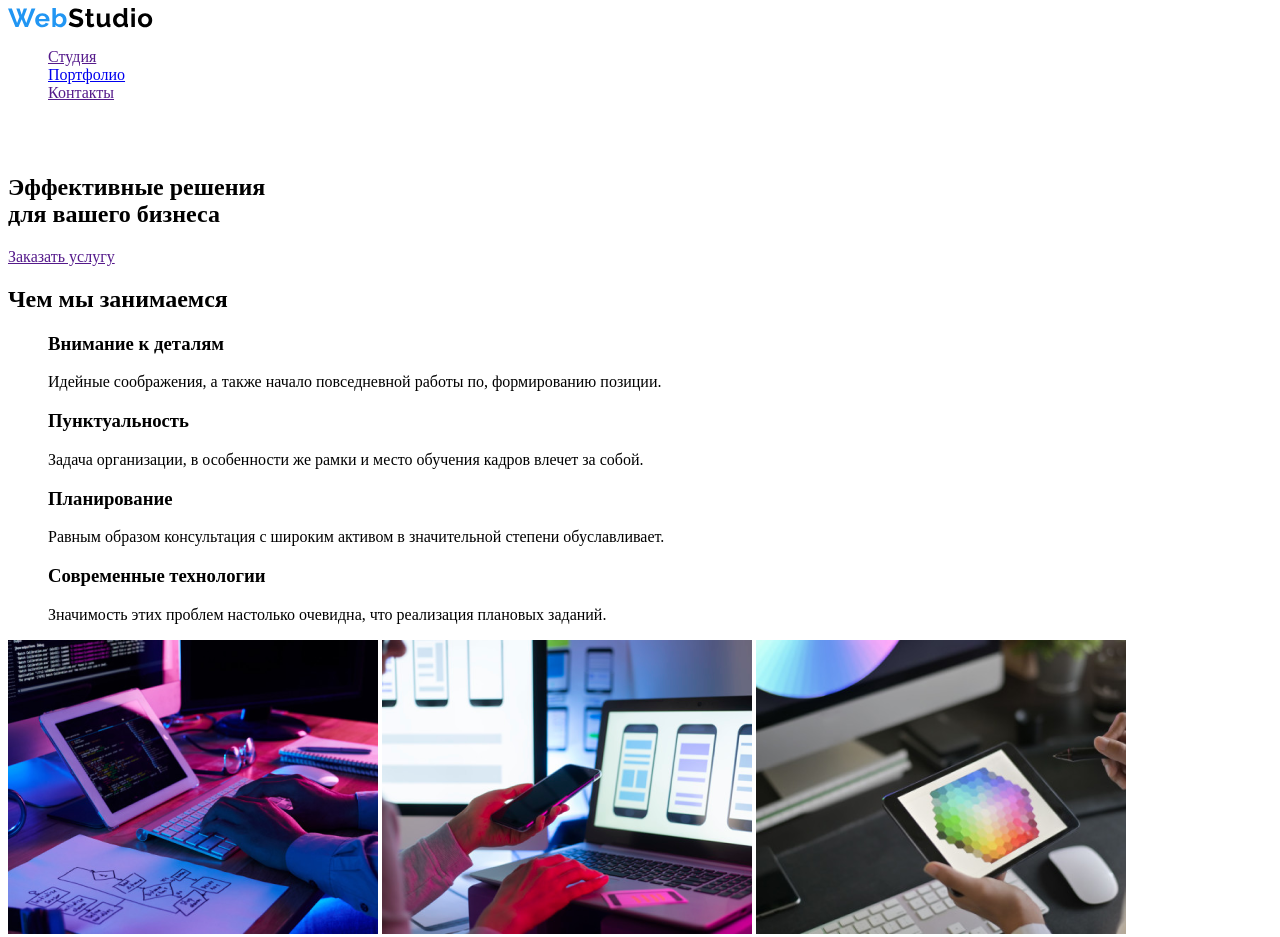
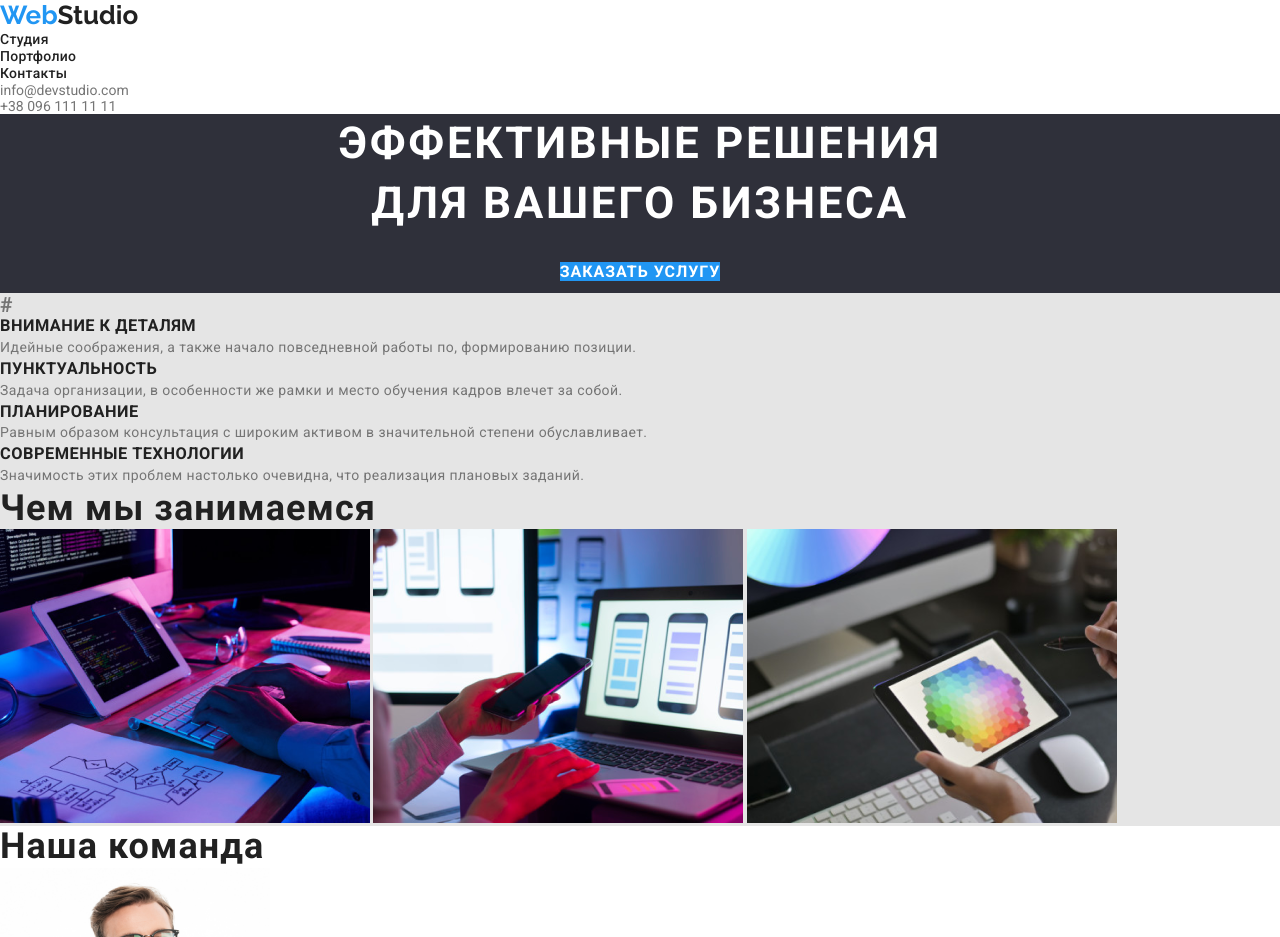
Before and after one commit to R0st/goit-markup-hw-02, a plain HTML site: page index.html in a window 1280 px wide. Shown: the top 937 px of the page. Drawn offline with Linux system fonts and the light colour scheme.

Commit message:
add css and portfolio

```diff
--- /dev/null
+++ b/css/portfolio.css
@@ -0,0 +1,133 @@
+/* основной цвет, заголовки  #212121 */
+/* вторичный цвет, абзацы #757575 */
+/* цвет ссылки при наведении, акцент  #2196F3 */
+/* футер-почта-номер  rgba(255, 255, 255, 0.6) */
+/* футер-адрес #FFFFFF*/
+/* фон бекграунд #2F303A */
+/* цвет фона блока наша команда #F5F4FA */
+
+
+:root {
+    --title-text-color:  #212121;
+    --primary-text-color: #757575;
+    --accent-color: #2196F3;
+    --white-color: #FFFFFF;
+    --footer-color: rgba(255, 255, 255, 0.6);
+
+  }
+
+  body {
+    font-family: Roboto,sans-serif;
+    color: var(--primary-text-color);
+    background-color: #E5E5E5;
+    /* background-color: #fff; */
+    text-decoration: none;
+    font-size: 14px;
+    font-style: normal;
+  }
+
+  * {
+    margin: 0;
+    padding: 0;
+  }
+
+  /* title */
+.title {
+    color: var(--title-text-color);
+  }
+
+  /* ссылки */
+  a:hover,
+  a:focus {
+    color: var(--accent-color);
+  }
+
+  a {
+    text-decoration: none;
+    color: var(--title-text-color);
+  }
+  /* logo */
+  a .logo {
+    color: var(--accent-color);
+  }
+  .logo-secondary {
+    color: var(--white-color);
+  }
+
+  a > p {
+    font-family: Raleway,sans-serif;
+    font-style: normal;
+    font-weight: bold;
+    font-size: 26px;
+    line-height: 1.19;
+  }
+
+  /* header */
+  .header {
+    background-color: #fff;
+  }
+
+  /* footer */
+  .footer {
+    background-color: #2F303A;
+  }
+
+  .footer .link {
+    color: var(--footer-color);
+  }
+
+  .footer .link:hover,
+  .footer .link:focus {
+    color: var(--accent-color);
+  }
+
+  /* button */
+ .button {
+    font-weight: 500;
+    font-size: 16px;
+    line-height: 162%;
+    letter-spacing: 0.03em;
+  }
+
+  .button:hover,
+  .button:focus {
+    color: var(--white-color);
+    background-color: var(--accent-color);
+  }
+
+  /* navigation */
+  .site-nav:hover,
+  .site-nav:focus {
+    color: var(--accent-color);
+
+  }
+
+  .site-nav .link {
+   font-weight: 500;
+   line-height: 1.14;
+   letter-spacing: 0.02em;
+  }
+
+  .auth-nav .link {
+   color: var(--primary-text-color);
+  }
+
+  .auth-nav .link:hover,
+  .auth-nav .link:focus {
+   color: var(--accent-color);
+  }
+
+  /* projects */
+.projects .title {
+    font-weight: bold;
+    font-size: 18px;
+    line-height: 2;
+    letter-spacing: 0.06em;
+}
+
+.projects .portfolio-jobs {
+    font-weight: normal;
+    font-size: 16px;
+    line-height: 1.87;
+    letter-spacing: 0.03em;
+}
--- a/css/style.css
+++ b/css/style.css
@@ -1,11 +1,176 @@
+
+/* основной цвет, заголовки  #212121 */
+/* вторичный цвет, абзацы #757575 */
+/* цвет ссылки при наведении, акцент  #2196F3 */
+/* футер-почта-номер  rgba(255, 255, 255, 0.6) */
+/* футер-адрес #FFFFFF*/
+/* фон бекграунд #2F303A */
+/* цвет фона блока наша команда #F5F4FA */
+
+
+:root {
+  --title-text-color:  #212121;
+  --primary-text-color: #757575;
+  --accent-color: #2196F3;
+  --white-color: #FFFFFF;
+  --footer-color: rgba(255, 255, 255, 0.6);
+
+}
+
+body {
+  font-family: Roboto,sans-serif;
+  color: var(--primary-text-color);
+  background-color: #fff;
+  text-decoration: none;
+  font-size: 14px;
+  font-style: normal;
+}
+
+* {
+  margin: 0;
+  padding: 0;
+}
+
+/* list  */
 ul {
   list-style-type: none;
 }
-.portfolio-jobs {
-  color: #757575
+
+/* title */
+.title {
+  color: var(--title-text-color);
 }
 
-a[href="mailto:info@devstudio.com"],
-a[href="tel:+380961111111"] {
-color: rgba(255, 255, 255, 0.6);
+/* ссылки */
+a:hover,
+a:focus {
+  color: var(--accent-color);
 }
+
+a {
+  text-decoration: none;
+  color: var(--title-text-color);
+}
+/* logo */
+a .logo {
+  color: var(--accent-color);
+}
+.logo-secondary {
+  color: var(--white-color);
+}
+
+a > p {
+  font-family: Raleway,sans-serif;
+  font-style: normal;
+  font-weight: bold;
+  font-size: 26px;
+  line-height: 1.19;
+}
+
+/* header */
+.header {
+  background-color: #fff;
+}
+
+/* footer */
+.footer {
+  background-color: #2F303A;
+}
+
+.footer .link {
+  color: var(--footer-color);
+}
+.footer .link:hover,
+.footer .link:focus {
+  color: var(--accent-color);
+}
+
+ /* hero */
+ .hero {
+   background-color: #2F303A;
+ }
+ .hero {
+  font-weight: 900;
+  font-size: 44px;
+  line-height: 136%;
+  color: var(--white-color);
+  text-align: center;
+  letter-spacing: 0.06em;
+  text-transform: uppercase;
+ }
+
+ /* button */
+ .button {
+   color: var(--white-color);
+   background-color: var(--accent-color);
+   font-size: 16px;
+   font-weight: 700;
+   line-height: 1.19;
+   letter-spacing: 0.06em;
+   text-align: center;
+ }
+ .button.service:hover,
+ .button.service:focus {
+  color: var(--white-color);
+  background-color: var(--accent-color);
+ }
+
+ /* navigation */
+ .site-nav:hover,
+ .site-nav:focus {
+   color: var(--accent-color);
+
+ }
+
+ .site-nav .link {
+  font-weight: 500;
+  line-height: 1.14;
+  letter-spacing: 0.02em;
+ }
+
+ .auth-nav .link {
+  color: var(--primary-text-color);
+ }
+
+ .auth-nav .link:hover,
+ .auth-nav .link:focus {
+  color: var(--accent-color);
+ }
+
+ /* наши работы */
+ .jobs-img .title,
+ .team > h2 {
+    font-weight: bold;
+    font-size: 36px;
+    line-height: 1.16;
+    letter-spacing: 0.03em;
+ }
+
+ .jobs .title {
+  font-weight: bold;
+  line-height: 1.14;
+  letter-spacing: 0.03em;
+  text-transform: uppercase;
+ }
+
+ .jobs p {
+  line-height: 1.71;
+  letter-spacing: 0.03em;
+ }
+
+ /* наша команда */
+ .team .name {
+  font-weight: 500;
+  font-size: 16px;
+  line-height: 1.18;
+  letter-spacing: 0.03em;
+ }
+
+ .team {
+   background-color: ##F5F4FA;
+ }
+
+ /* our-jobs */
+ .our-jobs {
+  background-color: #E5E5E5;
+ }
--- a/index.html
+++ b/index.html
@@ -4,102 +4,109 @@
     <meta charset="UTF-8">
     <meta name="viewport" content="width=device-width, initial-scale=1.0">
     <title>WebStudio</title>
+
     <link rel="stylesheet" href="./css/style.css">
+    <link rel="preconnect" href="https://fonts.gstatic.com">
+    <link href="https://fonts.googleapis.com/css2?family=Raleway:wght@400;700&family=Roboto:wght@400;500;700&display=swap" rel="stylesheet">
 </head>
 <body>
 
-    <header>
-        <nav>
-            <a href="">
-                <img src="./images/WebStudio.svg" alt="Logo">
+    <header class="header">
+        <nav class="nav">
+            <a href="./index.html">
+                <p class="logo">Web<span class="title">Studio</span></p>
+                <!-- <img src="./images/WebStudio.svg" alt="Logo"> -->
             </a>
 
-            <ul>
-                <li><a href="">Студия</a></li>
-                <li><a href="./portfolio.html">Портфолио</a></li>
-                <li><a href="">Контакты</a></li>
+            <ul class="site-nav">
+                <li><a href="./index.html" class="link">Студия</a></li>
+                <li><a href="./portfolio.html" class="link">Портфолио</a></li>
+                <li><a href="" class="link">Контакты</a></li>
             </ul>
 
-            <ul>
-                <li><a href="mailto:info@devstudio.com">info@devstudio.com</a></li>
-                <li><a href="tel:+380961111111">+38 096 111 11 11</a></li>
+            <ul class="auth-nav">
+                <li><a href="mailto:info@devstudio.com" class="link">info@devstudio.com</a></li>
+                <li><a href="tel:+380961111111" class="link">+38 096 111 11 11</a></li>
             </ul>
         </nav>
     </header>
         <main>
-            <div>
+            <!-- Герой -->
+            <div class="hero">
                 <section>
-                    <h1>Эффективные решения <br>
+                    <h1 class="hero">Эффективные решения <br>
                         для вашего бизнеса</h1>
-                    <a href="">Заказать услугу</a>
+                    <a href="" class="button service">Заказать услугу</a>
                 </section>
             </div>
 
-            <section>
-                <div>
-                    <h2>Чем мы занимаемся</h2>
+            <section class="our-jobs">
+                <div class="jobs">
+                    <h2>#</h2>
                     <!-- То что мы делаем -->
                     <ul>
                         <li>
-                            <h3>Внимание к деталям</h3>
+                            <h3 class="title">Внимание к деталям</h3>
                             <p>Идейные соображения, а также начало повседневной работы по, формированию позиции.</p>
                         </li>
                         <li>
-                            <h3>Пунктуальность</h3>
+                            <h3 class="title">Пунктуальность</h3>
                             <p>Задача организации, в особенности же рамки и место обучения кадров влечет за собой.</p>
                         </li>
                         <li>
-                            <h3>Планирование</h3>
+                            <h3 class="title">Планирование</h3>
                             <p>Равным образом консультация с широким активом в значительной степени обуславливает.</p>
                         </li>
                         <li>
-                            <h3>Современные технологии</h3>
+                            <h3 class="title">Современные технологии</h3>
                             <p>Значимость этих проблем настолько очевидна, что реализация плановых заданий.</p>
                         </li>
                     </ul>
                 </div>
                     <!-- <h2>Чем мы занимаемся</h2> -->
-                <div>
+                <div class="jobs-img">
+                    <h2 class="title">Чем мы занимаемся</h2>
                     <img src="./images/box1.png" alt="img1" width="370" height="294">
                     <img src="./images/box2.png" alt="img2" width="370" height="294">
                     <img src="./images/box3.png" alt="img3" width="370" height="294">
                 </div>
             </section>
             <!-- О нашей команде -->
-            <section>
-                <h2>Наша команда</h2>
+            <section class="team">
+                <h2 class="title">Наша команда</h2>
                 <ul>
                     <li>
                         <a href=""><img src="./images/img.jpg" alt="Product designer" width="270" height="260"></a>
-                        <h3>Игорь Демьяненко</h3>
+                        <h3 class="title name">Игорь Демьяненко</h3>
                         <p>Product Designer</p>
                     </li>
                     <li>
                         <a href=""><img src="./images/img(1).jpg" alt="Frontend developer" width="270" height="260"></a>
-                        <h3>Ольга Репина</h3>
+                        <h3 class="title name">Ольга Репина</h3>
                         <p>Frontend Developer</p>
                     </li>
                     <li>
                         <a href=""><img src="./images/img(2).jpg" alt="Marketing" width="270" height="260"></a>
-                        <h3>Николай Тарасов</h3>
+                        <h3 class="title name">Николай Тарасов</h3>
                         <p>Marketing</p>
                     </li>
                     <li>
                         <a href=""><img src="./images/img(3).jpg" alt="UI designer" width="270" height="260"></a>
-                        <h3>Михаил Ермаков</h3>
+                        <h3 class="title name">Михаил Ермаков</h3>
                         <p>UI Designer</p>
                     </li>
                 </ul>
             </section>
     </main>
 
-    <footer>
-        <a href="">
-            <img src="./images/WebStudio.svg" alt="Logo">
+    <footer class="footer">
+        <a href="./index.html">
+            <p class="logo">Web<span class="logo-secondary">Studio</span></p>
+            <!-- <img src="./images/WebStudio.svg" alt="Logo"> -->
         </a>
         <p>г. Киев, пр-т Леси Украинки, 26</p>
-       <p><a href="mailto:info@devstudio.com">info@devstudio.com</a></p>
-       <p><a href="tel:+380961111111">+38 096 111 11 11</a></p>
+       <p><a href="mailto:info@devstudio.com" class="link">info@devstudio.com</a></p>
+       <p><a href="tel:+380961111111" class="link">+38 096 111 11 11</a></p>
     </footer>
 </body>
 </html>
```
Also changed, not shown: portfolio.html (+49 -42 lines), portfolio-images/img(1).jpg (renamed from portfolio-images/img (1).jpg), portfolio-images/img(2).jpg (renamed from portfolio-images/img (2).jpg), portfolio-images/img(3).jpg (renamed from portfolio-images/img (3).jpg), portfolio-images/img(4).jpg (renamed from portfolio-images/img (4).jpg), portfolio-images/img(5).jpg (renamed from portfolio-images/img (5).jpg), portfolio-images/img(6).jpg (renamed from portfolio-images/img (6).jpg), portfolio-images/img(7).jpg (renamed from portfolio-images/img (7).jpg), portfolio-images/img(8).jpg (renamed from portfolio-images/img (8).jpg).
